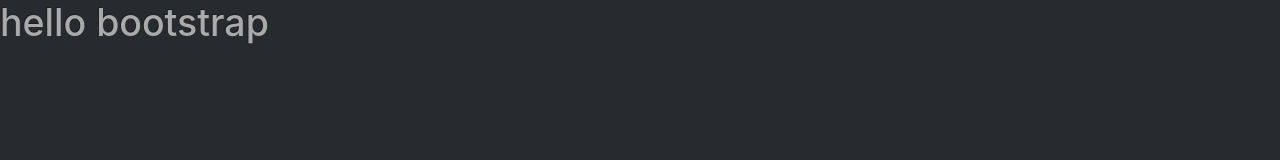
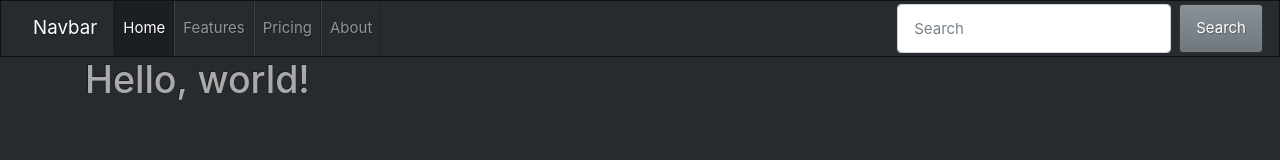
Before and after one commit to DimaBurger1648/Hello-World, a plain HTML site: page templates/index.html in a window 1280 px wide. Drawn offline with nearby package versions, Linux system fonts and the light colour scheme.

Commit message:
boots added

```diff
--- a/templates/index.html
+++ b/templates/index.html
@@ -6,7 +6,37 @@
 </head>
 
 <body>
-    <h1>hello bootstrap</h1>
+    <nav class="navbar navbar-expand-lg navbar-dark bg-dark">
+        <a class="navbar-brand" href="#">Navbar</a>
+        <button class="navbar-toggler" type="button" data-toggle="collapse" data-target="#navbarColor02" aria-controls="navbarColor02" aria-expanded="false" aria-label="Toggle navigation">
+            <span class="navbar-toggler-icon"></span>
+        </button>
+
+        <div class="collapse navbar-collapse" id="navbarColor02">
+            <ul class="navbar-nav mr-auto">
+                <li class="nav-item active">
+                    <a class="nav-link" href="#">Home <span class="sr-only">(current)</span></a>
+                </li>
+                <li class="nav-item">
+                    <a class="nav-link" href="#">Features</a>
+                </li>
+                <li class="nav-item">
+                    <a class="nav-link" href="#">Pricing</a>
+                </li>
+                <li class="nav-item">
+                    <a class="nav-link" href="#">About</a>
+                </li>
+            </ul>
+            <form class="form-inline my-2 my-lg-0">
+                <input class="form-control mr-sm-2" type="text" placeholder="Search">
+                <button class="btn btn-secondary my-2 my-sm-0" type="submit">Search</button>
+            </form>
+        </div>
+    </nav>
+
+    <div class = "container">
+        <h1>Hello, world!</h1>
+    </div>
 
 
     <script src="https://stackpath.bootstrapcdn.com/bootstrap/4.2.1/js/bootstrap.min.js" integrity="sha384-B0UglyR+jN6CkvvICOB2joaf5I4l3gm9GU6Hc1og6Ls7i6U/mkkaduKaBhlAXv9k" crossorigin="anonymous"></script>
```
